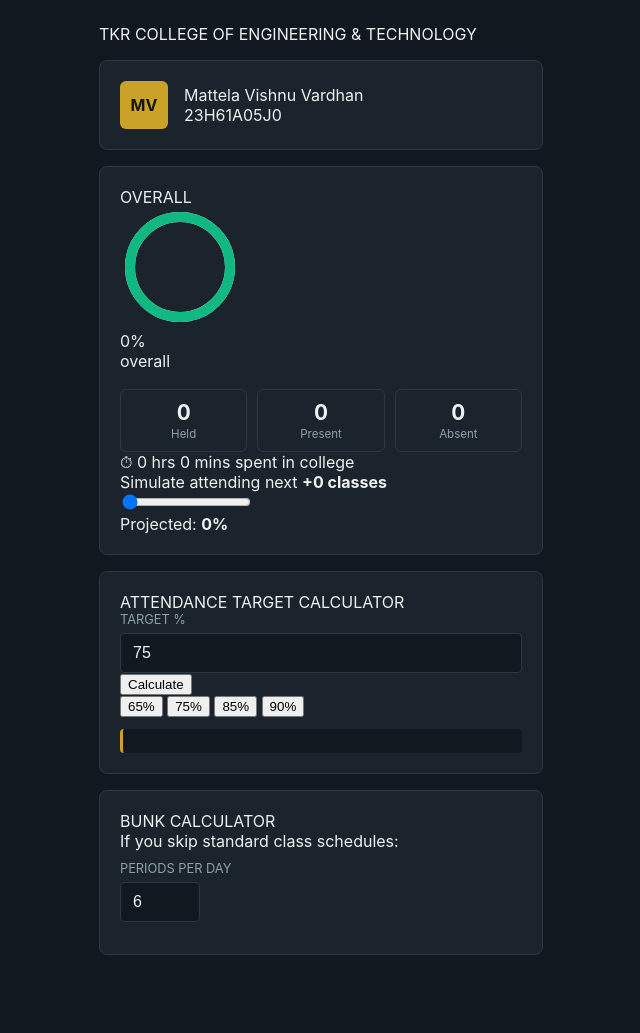
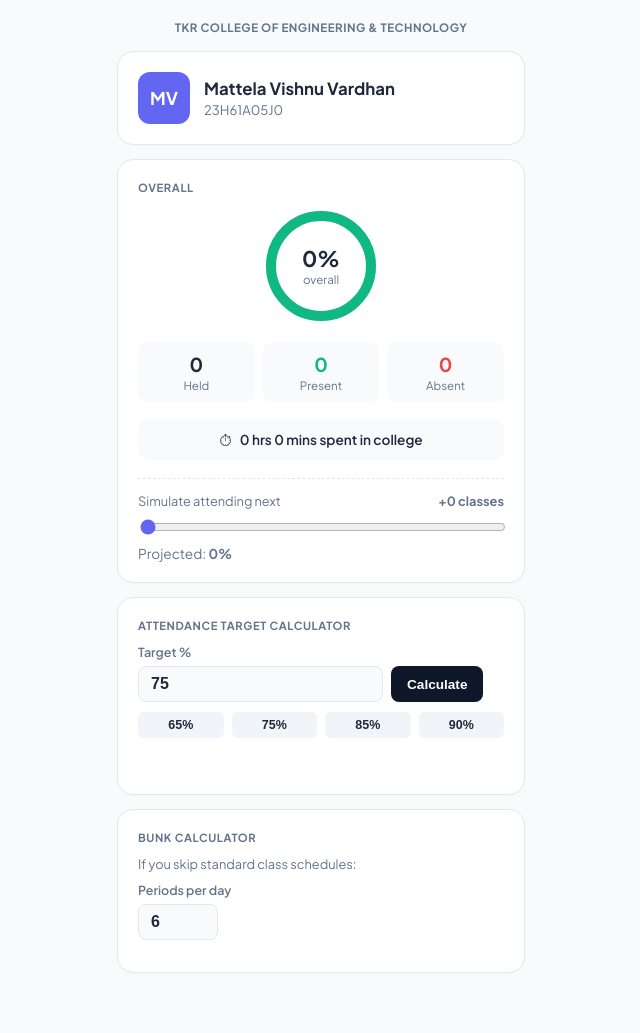
Before and after one commit to mattelavishnuvardhan2008-spec/Mytkem, a Flask app: template templates/dashboard.html in a window 1280 px wide. Shown: the whole page, without its empty margins (319-959 px from the left). Before the commit the page ends 955 px from the top, so only its background shows below. Run offline with Flask 3, Linux system fonts and the light colour scheme; the template is opened without the code that fills it, so the values that code supplies are empty.

Commit message:
Update style.css

```diff
--- a/static/style.css
+++ b/static/style.css
@@ -1,200 +1,349 @@
 :root {
-  --ink: #12181f;
-  --paper: #eef1f0;
-  --card: #1b232c;
-  --line: #2c3844;
-  --gold: #c9a227;
-  --present: #3f9d7d;
-  --absent: #c1443c;
-  --muted: #8fa1ac;
+  --bg: #F8FAFC;
+  --card-bg: #FFFFFF;
+  --text-primary: #1E293B;
+  --text-muted: #64748B;
+  --border: #E2E8F0;
+  --purple: #6366F1;
+  --green: #10B981;
+  --red: #EF4444;
+  --gold: #F59E0B;
+  --blue-bg: #EFF6FF;
+  --blue-text: #2563EB;
 }
 
 * { box-sizing: border-box; }
 
 body {
   margin: 0;
-  background: var(--ink);
-  color: var(--paper);
-  font-family: 'Inter', system-ui, -apple-system, sans-serif;
+  background: var(--bg);
+  color: var(--text-primary);
+  font-family: 'Plus Jakarta Sans', system-ui, -apple-system, sans-serif;
   min-height: 100vh;
 }
 
-.auth-container {
-  display: flex;
-  min-height: 100vh;
-  align-items: center;
-  justify-content: center;
-  padding: 16px;
+.wrap {
+  max-width: 440px;
+  margin: 0 auto;
+  padding: 20px 16px 60px;
 }
 
-.auth-card {
-  background: var(--card);
-  border: 1px solid var(--line);
-  border-radius: 8px;
-  padding: 32px;
-  width: 100%;
-  max-width: 380px;
-}
-
-.auth-card h1 {
-  font-size: 1.4rem;
-  margin: 0 0 20px 0;
-  color: #fff;
-}
-
-.form-group { margin-bottom: 16px; }
-
-label {
-  display: block;
-  font-size: 0.8rem;
-  color: var(--muted);
-  margin-bottom: 6px;
-  text-transform: uppercase;
-}
-
-input[type="text"], input[type="password"], input[type="number"] {
-  width: 100%;
-  background: var(--ink);
-  color: var(--paper);
-  border: 1px solid var(--line);
-  border-radius: 4px;
-  padding: 10px 12px;
-  font-size: 1rem;
-  outline: none;
-}
-
-input:focus { border-color: var(--gold); }
-
-.btn-submit {
-  width: 100%;
-  background: var(--gold);
-  color: #161616;
-  border: none;
-  border-radius: 4px;
-  padding: 12px;
+.header-logo {
+  font-size: 0.72rem;
   font-weight: 700;
-  font-size: 1rem;
-  cursor: pointer;
-  margin-top: 8px;
-}
-
-.err-msg {
-  color: var(--absent);
-  font-size: 0.85rem;
-  margin-top: 14px;
-}
-
-p.note {
-  color: var(--muted);
-  font-size: 0.8rem;
-  margin-top: 20px;
-  line-height: 1.4;
-}
-
-.wrap {
-  max-width: 480px;
-  margin: 0 auto;
-  padding: 24px 18px 60px;
-}
-
-a.back-btn {
-  color: var(--gold);
-  font-size: 0.85rem;
-  text-decoration: none;
-  display: inline-block;
+  letter-spacing: 0.5px;
+  color: var(--text-muted);
+  text-align: center;
   margin-bottom: 16px;
 }
 
 .card {
-  background: var(--card);
-  border: 1px solid var(--line);
-  border-radius: 8px;
+  background: var(--card-bg);
+  border: 1px solid var(--border);
+  border-radius: 16px;
   padding: 20px;
-  margin-top: 16px;
-}
-
-.section-title {
-  font-size: 0.75rem;
-  letter-spacing: 0.5px;
-  color: var(--gold);
-  margin-bottom: 12px;
-  text-transform: uppercase;
-  font-weight: 700;
+  margin-top: 14px;
+  box-shadow: 0 1px 3px rgba(0, 0, 0, 0.02);
 }
 
 .profile-card {
   display: flex;
   align-items: center;
-  gap: 16px;
+  gap: 14px;
 }
 
 .avatar {
-  width: 48px;
-  height: 48px;
-  border-radius: 6px;
-  background: var(--gold);
-  color: #161616;
+  width: 52px;
+  height: 52px;
+  border-radius: 12px;
+  background: var(--purple);
+  color: #FFFFFF;
   display: flex;
   align-items: center;
   justify-content: center;
   font-weight: 700;
+  font-size: 1.1rem;
+}
+
+.profile-name {
+  font-weight: 700;
+  font-size: 1.05rem;
+  color: var(--text-primary);
+}
+
+.profile-roll {
+  color: var(--text-muted);
+  font-size: 0.82rem;
+  margin-top: 2px;
+}
+
+.section-subtitle {
+  font-size: 0.7rem;
+  font-weight: 700;
+  letter-spacing: 0.6px;
+  color: var(--text-muted);
+  margin-bottom: 12px;
+  text-transform: uppercase;
 }
 
 .donut-wrap {
   display: flex;
-  align-items: center;
-  gap: 20px;
+  justify-content: center;
+  margin: 10px 0;
+}
+
+.donut-container {
+  position: relative;
+  width: 120px;
+  height: 120px;
+}
+
+.donut-text {
+  position: absolute;
+  top: 50%;
+  left: 50%;
+  transform: translate(-50%, -50%);
+  text-align: center;
+}
+
+.pct-num {
+  font-size: 1.35rem;
+  font-weight: 800;
+  color: var(--text-primary);
+}
+
+.pct-lbl {
+  font-size: 0.72rem;
+  color: var(--text-muted);
 }
 
 .stats3 {
   display: grid;
   grid-template-columns: 1fr 1fr 1fr;
-  gap: 10px;
-  margin-top: 18px;
+  gap: 8px;
+  margin-top: 16px;
 }
 
 .stat {
   text-align: center;
-  border: 1px solid var(--line);
-  border-radius: 6px;
+  background: #F8FAFC;
+  border-radius: 10px;
   padding: 10px 4px;
 }
 
-.stat .num { font-size: 1.3rem; font-weight: 700; }
-.stat .lbl { font-size: 0.72rem; color: var(--muted); margin-top: 2px; }
+.stat .num { font-size: 1.2rem; font-weight: 700; }
+.stat .lbl { font-size: 0.72rem; color: var(--text-muted); margin-top: 2px; }
+
+.text-dark { color: var(--text-primary); }
+.text-green { color: var(--green); }
+.text-red { color: var(--red); }
+.text-blue { color: var(--blue-text); }
+
+.time-spent-box {
+  display: flex;
+  align-items: center;
+  justify-content: center;
+  gap: 8px;
+  margin-top: 16px;
+  background: #F8FAFC;
+  padding: 10px;
+  border-radius: 10px;
+}
+
+.hrs-text {
+  font-size: 0.85rem;
+  font-weight: 600;
+  color: var(--text-primary);
+}
+
+.sim-container {
+  margin-top: 18px;
+  padding-top: 14px;
+  border-top: 1px dashed var(--border);
+}
+
+.sim-header {
+  display: flex;
+  justify-content: space-between;
+  font-size: 0.8rem;
+  color: var(--text-muted);
+  margin-bottom: 8px;
+}
+
+input[type="range"] {
+  width: 100%;
+  accent-color: var(--purple);
+}
+
+.sim-result {
+  font-size: 0.85rem;
+  color: var(--text-muted);
+  margin-top: 6px;
+}
+
+.input-lbl {
+  display: block;
+  font-size: 0.78rem;
+  color: var(--text-muted);
+  margin-bottom: 6px;
+  font-weight: 600;
+}
+
+.target-input-group {
+  display: flex;
+  gap: 8px;
+}
+
+input[type="number"] {
+  background: #F8FAFC;
+  border: 1px solid var(--border);
+  border-radius: 8px;
+  padding: 8px 12px;
+  font-size: 1rem;
+  font-weight: 600;
+  color: var(--text-primary);
+  outline: none;
+}
+
+.btn-black {
+  background: #0F172A;
+  color: #FFFFFF;
+  border: none;
+  border-radius: 8px;
+  padding: 8px 16px;
+  font-weight: 600;
+  font-size: 0.85rem;
+  cursor: pointer;
+}
+
+.chips-row {
+  display: flex;
+  gap: 8px;
+  margin-top: 10px;
+}
+
+.chip {
+  flex: 1;
+  background: #F1F5F9;
+  border: none;
+  border-radius: 6px;
+  padding: 6px 0;
+  font-size: 0.78rem;
+  font-weight: 600;
+  color: var(--text-primary);
+  cursor: pointer;
+}
 
 .result-box {
-  background: var(--ink);
-  border-left: 3px solid var(--gold);
   padding: 12px;
-  border-radius: 4px;
+  border-radius: 10px;
   margin-top: 12px;
-  font-size: 0.9rem;
+  font-size: 0.88rem;
   line-height: 1.5;
+}
+
+.box-blue {
+  background: var(--blue-bg);
+  border: 1px solid #DBEAFE;
+  color: #1E40AF;
+}
+
+.box-red {
+  background: #FEF2F2;
+  border: 1px solid #FEE2E2;
+  color: #991B1B;
+}
+
+.sub-calc-text {
+  font-size: 0.78rem;
+  opacity: 0.85;
+}
+
+.input-subtext {
+  font-size: 0.8rem;
+  color: var(--text-muted);
 }
 
 .bunk-row {
   display: flex;
   justify-content: space-between;
-  border-bottom: 1px solid var(--line);
+  align-items: center;
   padding: 10px 0;
-  font-size: 0.9rem;
+  border-bottom: 1px solid var(--border);
+  font-size: 0.88rem;
 }
 
-.bunk-row:last-child { border-bottom: none; }
+.bunk-row:last-child {
+  border-bottom: none;
+}
 
-table.subtable { width: 100%; border-collapse: collapse; font-size: 0.85rem; }
-table.subtable th, table.subtable td { text-align: left; padding: 8px 4px; border-bottom: 1px solid var(--line); }
-table.subtable th { color: var(--muted); font-weight: 600; font-size: 0.72rem; text-transform: uppercase; }
+.diff-tag {
+  font-size: 0.75rem;
+  font-weight: 600;
+  margin-left: 4px;
+}
 
-.daydate { font-size: 0.85rem; font-weight: 700; margin: 16px 0 8px; color: var(--gold); }
-.periodgrid { display: grid; grid-template-columns: repeat(3, 1fr); gap: 6px; }
+table.subtable {
+  width: 100%;
+  border-collapse: collapse;
+  font-size: 0.82rem;
+}
 
-.pcell { border-radius: 4px; padding: 8px 6px; font-size: 0.75rem; }
-.pcell.present { background: rgba(63, 157, 125, 0.15); border: 1px solid var(--present); }
-.pcell.absent { background: rgba(193, 68, 60, 0.15); border: 1px solid var(--absent); }
+table.subtable th, table.subtable td {
+  text-align: left;
+  padding: 10px 4px;
+  border-bottom: 1px solid var(--border);
+}
 
-.pcell .plabel { color: var(--muted); display: block; }
-.pcell .pstatus { font-weight: 700; display: block; margin-top: 2px; }
-.pcell.present .pstatus { color: var(--present); }
-.pcell.absent .pstatus { color: var(--absent); }
+table.subtable th {
+  color: var(--text-muted);
+  font-size: 0.7rem;
+}
+
+.tag-green { color: var(--green); font-weight: 700; }
+.tag-gold { color: var(--gold); font-weight: 700; }
+.tag-red { color: var(--red); font-weight: 700; }
+
+.daydate {
+  font-size: 0.82rem;
+  font-weight: 700;
+  color: var(--text-primary);
+  margin: 16px 0 8px;
+}
+
+.periodgrid {
+  display: grid;
+  grid-template-columns: repeat(3, 1fr);
+  gap: 8px;
+}
+
+.pcell {
+  border-radius: 8px;
+  padding: 10px 8px;
+  text-align: center;
+}
+
+.p-present {
+  background: #ECFDF5;
+  border: 1px solid #A7F3D0;
+  color: #065F46;
+}
+
+.p-absent {
+  background: #FEF2F2;
+  border: 1px solid #FECACA;
+  color: #991B1B;
+}
+
+.pnum {
+  font-size: 0.68rem;
+  display: block;
+  opacity: 0.7;
+}
+
+.pstat {
+  font-size: 0.78rem;
+  font-weight: 700;
+  margin-top: 2px;
+  display: block;
+}
```
